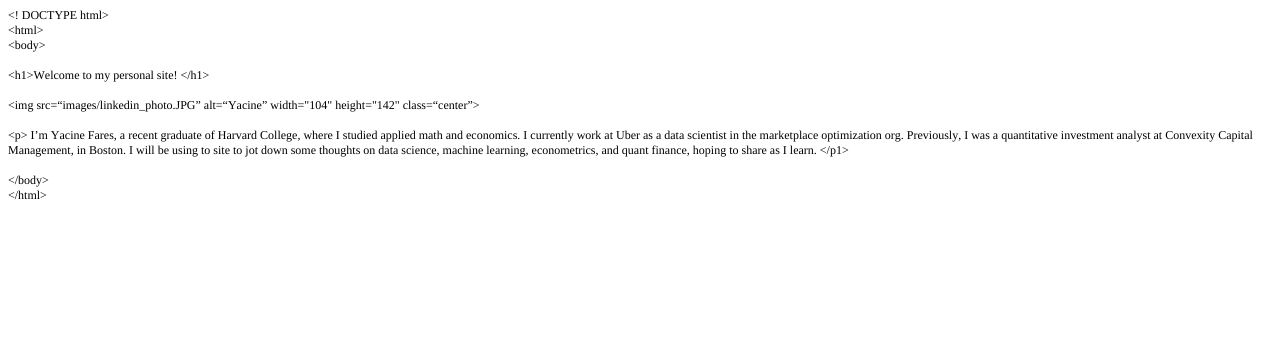
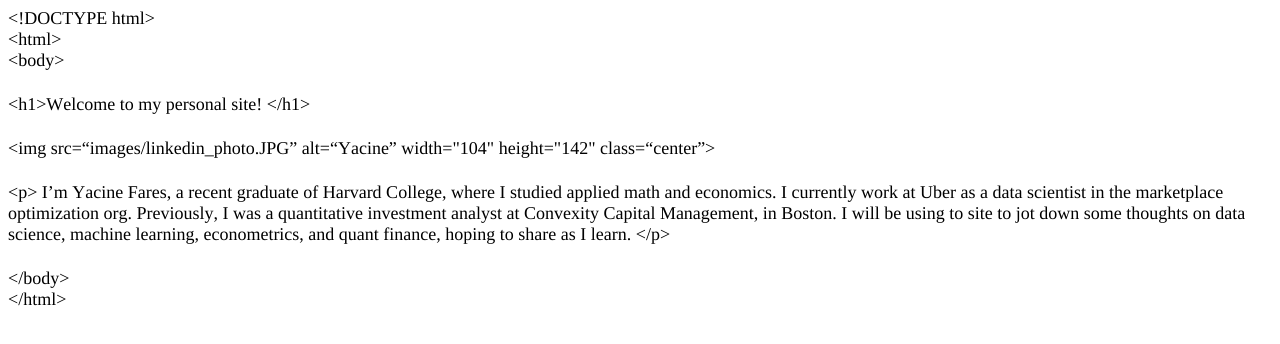
Before and after one commit to yacine-fares/yacine-fares.github.io, a plain HTML site: page index.html in a window 1280 px wide. Drawn offline with Linux system fonts and the light colour scheme.

Commit message:
fixed html changes

```diff
--- a/index.html
+++ b/index.html
@@ -7,13 +7,13 @@
   <meta name="Generator" content="Cocoa HTML Writer">
   <meta name="CocoaVersion" content="1504.83">
   <style type="text/css">
-    p.p1 {margin: 0.0px 0.0px 0.0px 0.0px; line-height: 14.0px; font: 12.0px Times; color: #000000; -webkit-text-stroke: #000000}
-    p.p2 {margin: 0.0px 0.0px 0.0px 0.0px; line-height: 14.0px; font: 12.0px Times; color: #000000; -webkit-text-stroke: #000000; min-height: 14.0px}
+    p.p1 {margin: 0.0px 0.0px 0.0px 0.0px; line-height: 14.0px; font: 18.0px Times; color: #000000; -webkit-text-stroke: #000000}
+    p.p2 {margin: 0.0px 0.0px 0.0px 0.0px; line-height: 14.0px; font: 18.0px Times; color: #000000; -webkit-text-stroke: #000000; min-height: 23.0px}
     span.s1 {font-kerning: none}
   </style>
 </head>
 <body>
-<p class="p1"><span class="s1">&lt;! DOCTYPE html&gt;</span></p>
+<p class="p1"><span class="s1">&lt;!DOCTYPE html&gt;</span></p>
 <p class="p1"><span class="s1">&lt;html&gt;</span></p>
 <p class="p1"><span class="s1">&lt;body&gt;</span></p>
 <p class="p2"><span class="s1"></span><br></p>
@@ -21,7 +21,7 @@
 <p class="p2"><span class="s1"></span><br></p>
 <p class="p1"><span class="s1">&lt;img src=“images/linkedin_photo.JPG” alt=“Yacine” width="104" height="142" class=“center”&gt;</span></p>
 <p class="p2"><span class="s1"></span><br></p>
-<p class="p1"><span class="s1">&lt;p&gt; I’m Yacine Fares, a recent graduate of Harvard College, where I studied applied math and economics. I currently work at Uber as a data scientist in the marketplace optimization org. Previously, I was a quantitative investment analyst at Convexity Capital Management, in Boston. I will be using to site to jot down some thoughts on data science, machine learning, econometrics, and quant finance, hoping to share as I learn. &lt;/p1&gt;</span></p>
+<p class="p1"><span class="s1">&lt;p&gt; I’m Yacine Fares, a recent graduate of Harvard College, where I studied applied math and economics. I currently work at Uber as a data scientist in the marketplace optimization org. Previously, I was a quantitative investment analyst at Convexity Capital Management, in Boston. I will be using to site to jot down some thoughts on data science, machine learning, econometrics, and quant finance, hoping to share as I learn. &lt;/p&gt;</span></p>
 <p class="p2"><span class="s1"></span><br></p>
 <p class="p1"><span class="s1">&lt;/body&gt;</span></p>
 <p class="p1"><span class="s1">&lt;/html&gt;</span></p>
```
